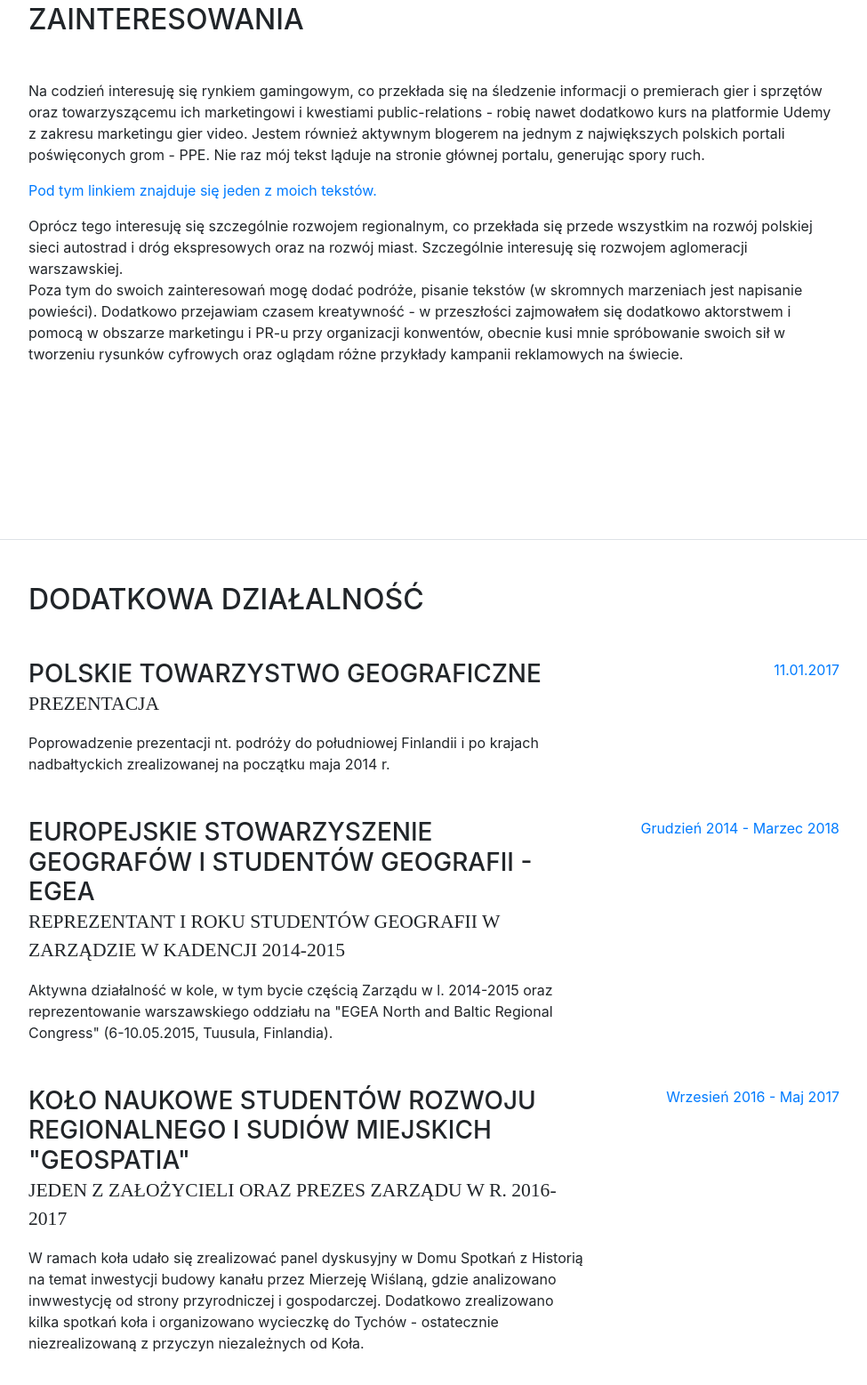
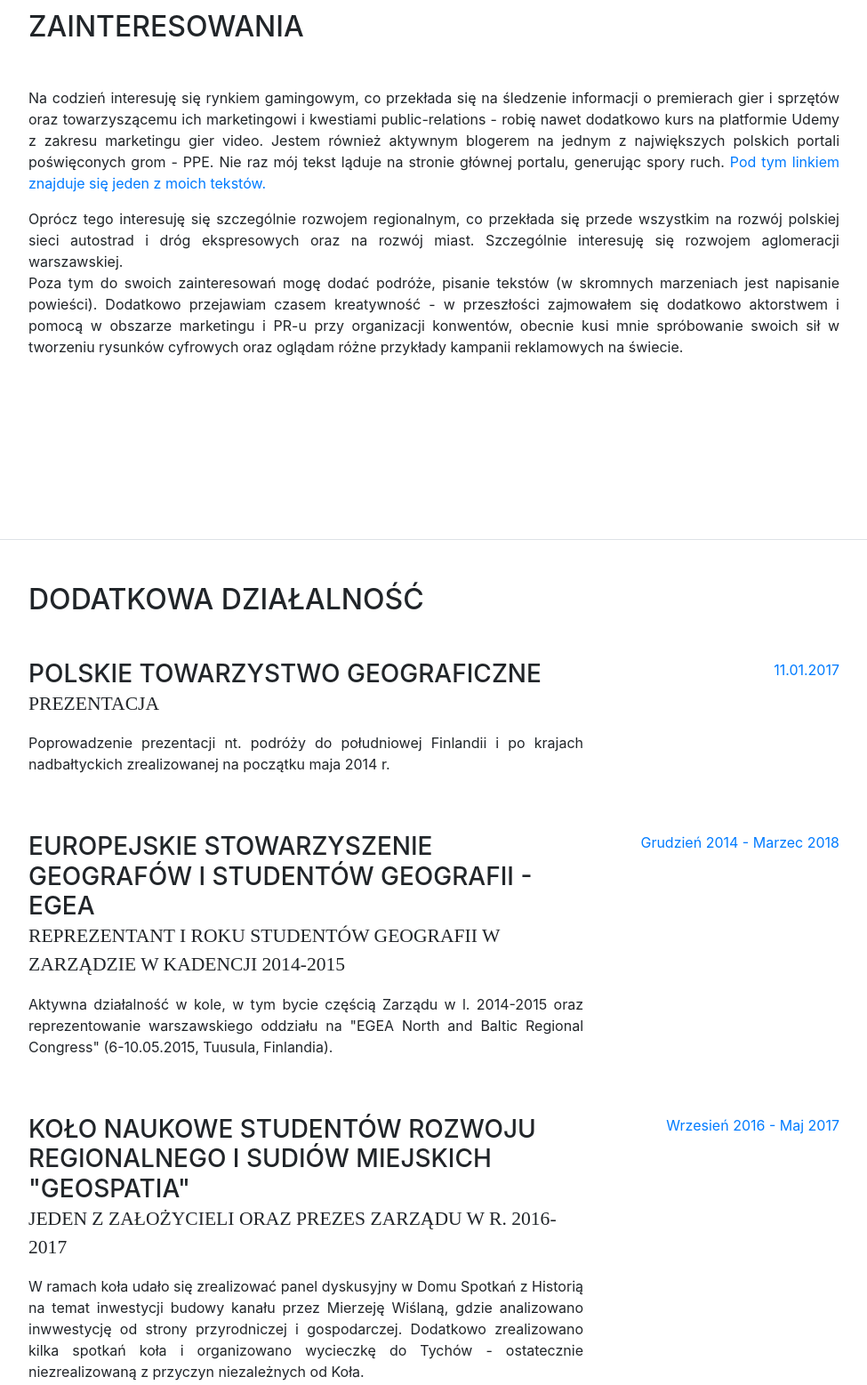
Before and after one commit to TyskiPl/cv-kamko, a website with bundled scripts: page index.html in a window 1280 px wide. Shown: the part 4844-6401 px from the top of the page at 89% size, without its empty margins (288-1263 px from the left). Built offline with nearby package versions, Linux system fonts and the light colour scheme; a web font is replaced by a local one.

Commit message:
Update index.html

```diff
--- a/index.html
+++ b/index.html
@@ -38,7 +38,7 @@
 
     <nav class="navbar navbar-expand-lg navbar-dark bg-primary fixed-top" id="sideNav">
       <a class="navbar-brand js-scroll-trigger" href="#page-top">
-        <span class="d-block d-lg-none">Start Bootstrap</span>
+        <span class="d-block d-lg-none">Kamil Konarzewski</span>
         <span class="d-none d-lg-block">
           <img class="img-fluid img-profile rounded-circle mx-auto mb-2" src="img/profile.jpg" alt="">
         </span>
@@ -290,9 +290,9 @@ gdzie z zaangażowaniem realizował projekty. Obecnie rozwijający się w kierun
       <section class="resume-section p-3 p-lg-5 d-flex flex-column" id="interests">
         <div class="my-auto">
           <h2 class="mb-5">Zainteresowania</h2>
-          <p>Na codzień interesuję się rynkiem gamingowym, co przekłada się na śledzenie informacji o premierach gier i sprzętów oraz towarzyszącemu ich marketingowi i kwestiami public-relations - robię nawet dodatkowo kurs na platformie Udemy z zakresu marketingu gier video. Jestem również aktywnym blogerem na jednym z największych polskich portali poświęconych grom - PPE. Nie raz mój tekst ląduje na stronie głównej portalu, generując spory ruch. <p><a href="https://www.ppe.pl/blog/23677/9494/gieerte-06-czy-uzaleznienie-od-gier-jest-mozliwe-.html">Pod tym linkiem znajduje się jeden z moich tekstów.</a></p></p>
-          <p class="mb-0">Oprócz tego interesuję się szczególnie rozwojem regionalnym, co przekłada się przede wszystkim na rozwój polskiej sieci autostrad i dróg ekspresowych oraz na rozwój miast. Szczególnie interesuję się rozwojem aglomeracji warszawskiej.</p>
-          <p class="mb-0">Poza tym do swoich zainteresowań mogę dodać podróże, pisanie tekstów (w skromnych marzeniach jest napisanie powieści). Dodatkowo przejawiam czasem kreatywność - w przeszłości zajmowałem się dodatkowo aktorstwem i pomocą w obszarze marketingu i PR-u przy organizacji konwentów, obecnie kusi mnie spróbowanie swoich sił w tworzeniu rysunków cyfrowych oraz oglądam różne przykłady kampanii reklamowych na świecie.</p>
+          <p  align="justify">Na codzień interesuję się rynkiem gamingowym, co przekłada się na śledzenie informacji o premierach gier i sprzętów oraz towarzyszącemu ich marketingowi i kwestiami public-relations - robię nawet dodatkowo kurs na platformie Udemy z zakresu marketingu gier video. Jestem również aktywnym blogerem na jednym z największych polskich portali poświęconych grom - PPE. Nie raz mój tekst ląduje na stronie głównej portalu, generując spory ruch. <a href="https://www.ppe.pl/blog/23677/9494/gieerte-06-czy-uzaleznienie-od-gier-jest-mozliwe-.html">Pod tym linkiem znajduje się jeden z moich tekstów.</a></p>
+          <p class="mb-0" align="justify">Oprócz tego interesuję się szczególnie rozwojem regionalnym, co przekłada się przede wszystkim na rozwój polskiej sieci autostrad i dróg ekspresowych oraz na rozwój miast. Szczególnie interesuję się rozwojem aglomeracji warszawskiej.</p>
+          <p class="mb-0" align="justify">Poza tym do swoich zainteresowań mogę dodać podróże, pisanie tekstów (w skromnych marzeniach jest napisanie powieści). Dodatkowo przejawiam czasem kreatywność - w przeszłości zajmowałem się dodatkowo aktorstwem i pomocą w obszarze marketingu i PR-u przy organizacji konwentów, obecnie kusi mnie spróbowanie swoich sił w tworzeniu rysunków cyfrowych oraz oglądam różne przykłady kampanii reklamowych na świecie.</p>
         </div>
       </section>
 
@@ -304,7 +304,7 @@ gdzie z zaangażowaniem realizował projekty. Obecnie rozwijający się w kierun
             <div class="resume-content mr-auto">
               <h3 class="mb-0">POLSKIE TOWARZYSTWO GEOGRAFICZNE</h3>
               <div class="subheading mb-3">Prezentacja</div>
-              <div>Poprowadzenie prezentacji nt. podróży do południowej Finlandii i po krajach nadbałtyckich zrealizowanej na początku maja 2014 r.</div>
+              <p align="justify">Poprowadzenie prezentacji nt. podróży do południowej Finlandii i po krajach nadbałtyckich zrealizowanej na początku maja 2014 r.</p>
             </div>
             <div class="resume-date text-md-right">
               <span class="text-primary">11.01.2017</span>
@@ -315,7 +315,7 @@ gdzie z zaangażowaniem realizował projekty. Obecnie rozwijający się w kierun
             <div class="resume-content mr-auto">
               <h3 class="mb-0">EUROPEJSKIE STOWARZYSZENIE GEOGRAFÓW I STUDENTÓW GEOGRAFII - EGEA</h3>
               <div class="subheading mb-3">Reprezentant I roku studentów geografii w Zarządzie w kadencji 2014-2015</div>
-              <div>Aktywna działalność w kole, w tym bycie częścią Zarządu w l. 2014-2015 oraz reprezentowanie warszawskiego oddziału na "EGEA North and Baltic Regional Congress" (6-10.05.2015, Tuusula, Finlandia).</div>
+              <p  align="justify">Aktywna działalność w kole, w tym bycie częścią Zarządu w l. 2014-2015 oraz reprezentowanie warszawskiego oddziału na "EGEA North and Baltic Regional Congress" (6-10.05.2015, Tuusula, Finlandia).</p>
             </div>
             <div class="resume-date text-md-right">
               <span class="text-primary">Grudzień 2014 - Marzec 2018</span>
@@ -326,7 +326,7 @@ gdzie z zaangażowaniem realizował projekty. Obecnie rozwijający się w kierun
             <div class="resume-content mr-auto">
               <h3 class="mb-0">KOŁO NAUKOWE STUDENTÓW ROZWOJU REGIONALNEGO I SUDIÓW MIEJSKICH "GEOSPATIA"</h3>
               <div class="subheading mb-3">Jeden z założycieli oraz Prezes Zarządu w r. 2016-2017</div>
-              <div>W ramach koła udało się zrealizować panel dyskusyjny w Domu Spotkań z Historią na temat inwestycji budowy kanału przez Mierzeję Wiślaną, gdzie analizowano inwwestycję od strony przyrodniczej i gospodarczej. Dodatkowo zrealizowano kilka spotkań koła i organizowano wycieczkę do Tychów - ostatecznie niezrealizowaną z przyczyn niezależnych od Koła.</div>
+              <p align="justify">W ramach koła udało się zrealizować panel dyskusyjny w Domu Spotkań z Historią na temat inwestycji budowy kanału przez Mierzeję Wiślaną, gdzie analizowano inwwestycję od strony przyrodniczej i gospodarczej. Dodatkowo zrealizowano kilka spotkań koła i organizowano wycieczkę do Tychów - ostatecznie niezrealizowaną z przyczyn niezależnych od Koła.</p>
             </div>
             <div class="resume-date text-md-right">
               <span class="text-primary">Wrzesień 2016 - Maj 2017</span>
@@ -337,7 +337,7 @@ gdzie z zaangażowaniem realizował projekty. Obecnie rozwijający się w kierun
             <div class="resume-content mr-auto">
               <h3 class="mb-0">KOŁO NAUKOWE GEOGRAFII POLITYCZNEJ I GEOPOLITYKI "POLIGEOS"</h3>
               <div class="subheading mb-3">Aktywny członek Koła</div>
-              <div>Aktywna działalność w kole, w tym poprowadzenie spotkania nt. uwarunkowań rozwoju sieci drogowej w Polsce, organizacja debaty "Demokracja energetyczna - prosumenci ważnym ogniwem w strukturze energetycznej państwa" (25.11.2014) oraz działanie przy projekcie badania preferencji politycznych studentów Uniwersytetu Warszawskiego.</div>
+              <p align="justify">Aktywna działalność w kole, w tym poprowadzenie spotkania nt. uwarunkowań rozwoju sieci drogowej w Polsce, organizacja debaty "Demokracja energetyczna - prosumenci ważnym ogniwem w strukturze energetycznej państwa" (25.11.2014) oraz działanie przy projekcie badania preferencji politycznych studentów Uniwersytetu Warszawskiego.</p>
             </div>
             <div class="resume-date text-md-right">
               <span class="text-primary">Październik 2014 - Marzec 2018</span>
```
